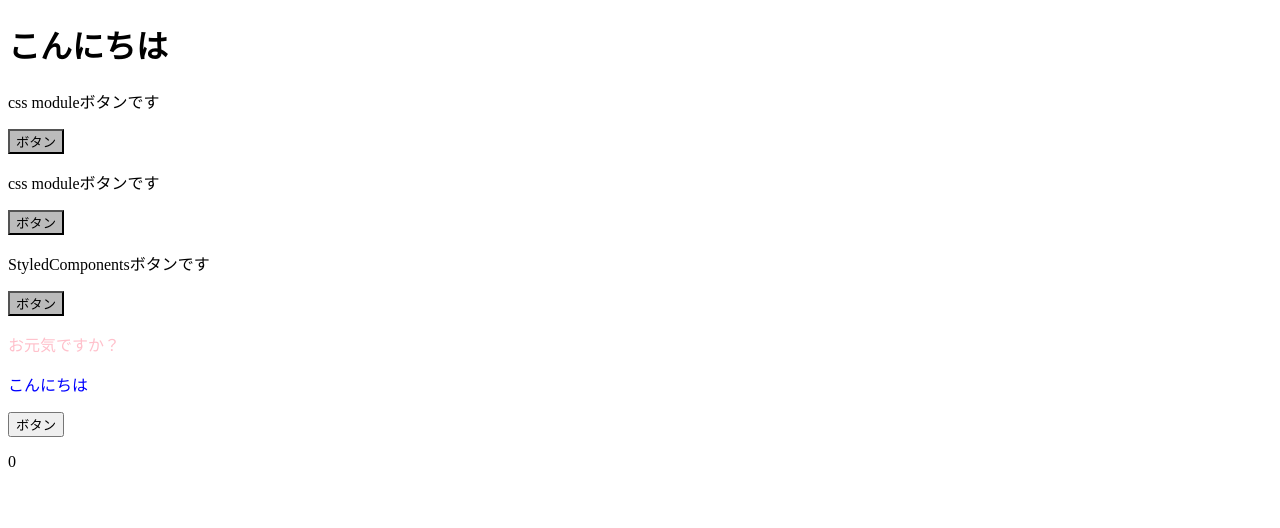
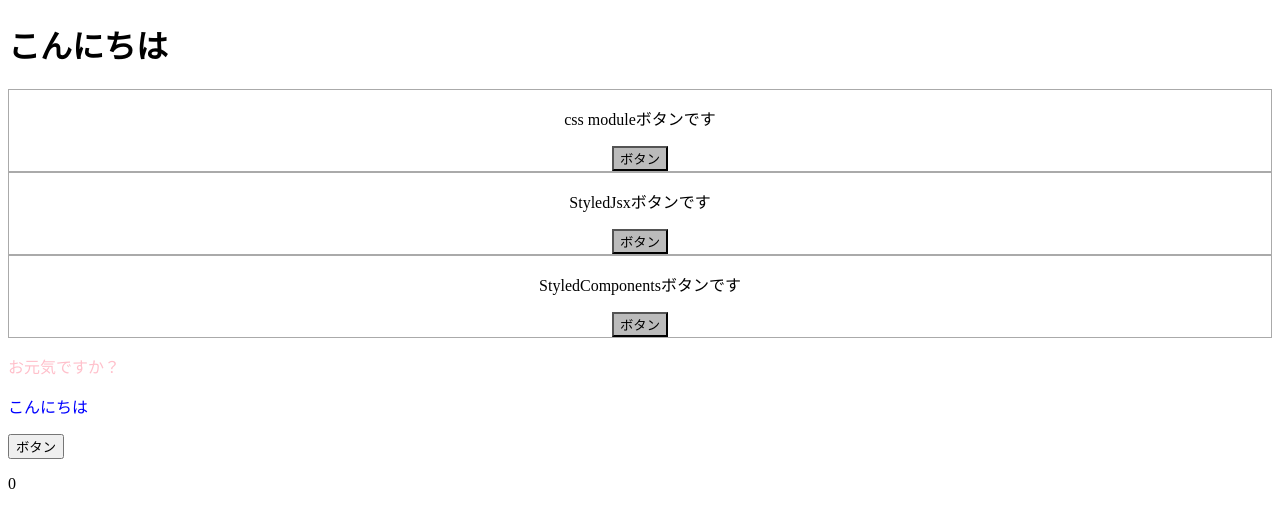
Before and after one commit to westtail/React_study_repository, a React (Create React App) app in the folder reactApp/react-sample/: page / in a window 1280 px wide. Shown: the top 528 px of the page. Built offline with nearby package versions, Linux system fonts and the light colour scheme.

Commit message:
細かい修正とstyled componetの追加

```diff
--- a/reactApp/react-sample/src/CssModule.scss
+++ b/reactApp/react-sample/src/CssModule.scss
@@ -1,4 +1,4 @@
-.comtainer {
+.container {
     border: solid 1px #aaa;
     text-align: center;
 }
--- a/reactApp/react-sample/src/StyledComponents.jsx
+++ b/reactApp/react-sample/src/StyledComponents.jsx
@@ -1,8 +1,15 @@
+import styled from "styled-components"
+
 export const StyledComponents = () => {
     return (
-        <div className="container">
+        <Scontainer>
             <p className="title">StyledComponentsボタンです</p>
             <button className="button">ボタン</button>
-        </div>
+        </Scontainer>
     );
 };
+
+const Scontainer = styled.div`
+    border: solid 1px #aaa;
+    text-align: center;
+    `;
--- a/reactApp/react-sample/src/StyledJsx.jsx
+++ b/reactApp/react-sample/src/StyledJsx.jsx
@@ -2,12 +2,12 @@ export const StyledJsx = () => {
     return (
         <>
             <div className="container2">
-                <p className="title2">css moduleボタンです</p>
+                <p className="title2">StyledJsxボタンです</p>
                 <button className="button2">ボタン</button>
             </div>
             <style jsx>
                 {`
-                .comtainer2 {
+                .container2 {
                     border: solid 1px #aaa;
                     text-align: center;
                 }
```
